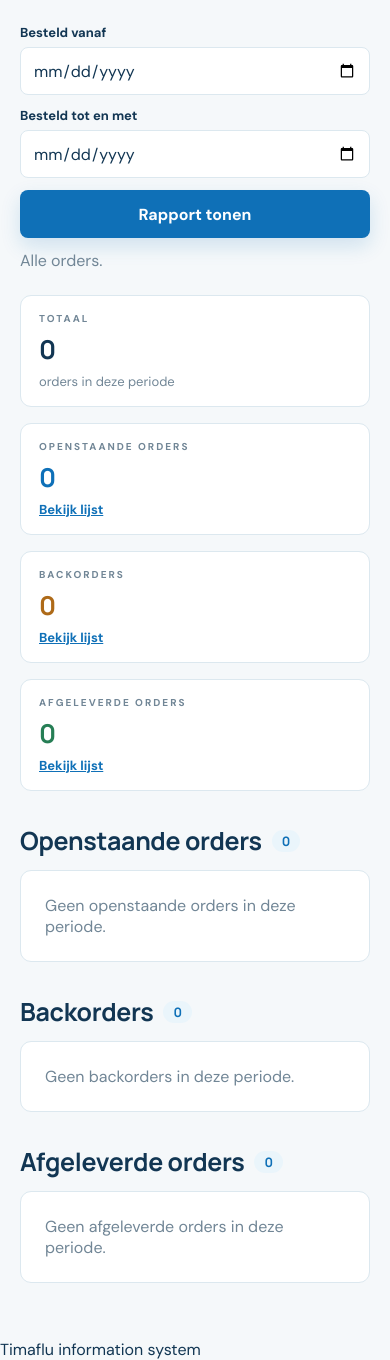
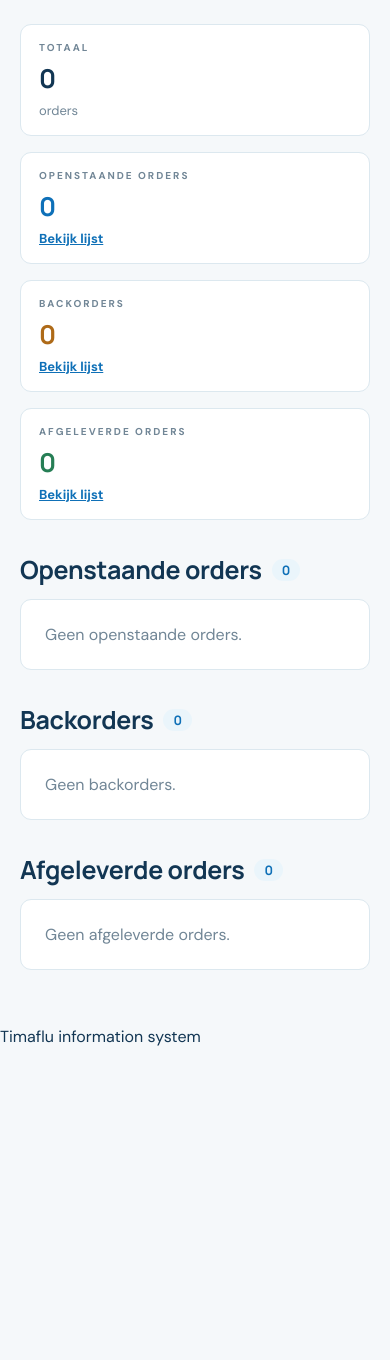
Before and after one commit to ViktorQorri/Project-Timaflu, a Flask app: page /reports in a window 390 px wide. Shown: the part 377-1737 px from the top of the page. After the commit the page ends 1423 px from the top, so only its background shows below. Run offline with Flask 3, Linux system fonts and the light colour scheme; data that the repository does not hold is empty.

Commit message:
Align order status report with case scope; remove unsupported period filter

```diff
--- a/code/backend/repositories/order_status_report_repository.py
+++ b/code/backend/repositories/order_status_report_repository.py
@@ -1,29 +1,19 @@
-"""Customer orders with their current status, for the management report."""
+"""Read existing orders and their current status for the order report."""
 
 
 class OrderStatusReportRepository:
     def __init__(self, connection):
         self.connection = connection
 
-    def list_orders(self, date_from, date_to):
-        """Return orders placed in the period, newest first.
-
-        A None bound means no limit on that side. date_to includes the whole day.
-        LEFT JOIN keeps orders that have no order lines yet.
-        """
+    def list_orders(self):
+        """Return all orders and their customer and delivery information."""
         query = """
             SELECT b.bestelling_id, k.bedrijfsnaam, b.besteld_op,
-                   b.gewenste_leverdatum, b.dagdeel, b.spoed, b.status_naam,
-                   COUNT(r.product_id) AS aantal_regels
+                   b.gewenste_leverdatum, b.dagdeel, b.spoed, b.status_naam
             FROM Bestelling AS b
             JOIN Klant AS k ON k.klant_id = b.klant_id
-            LEFT JOIN Bestelregel AS r ON r.bestelling_id = b.bestelling_id
-            WHERE (%s IS NULL OR b.besteld_op >= %s)
-              AND (%s IS NULL OR b.besteld_op < %s + INTERVAL 1 DAY)
-            GROUP BY b.bestelling_id, k.bedrijfsnaam, b.besteld_op,
-                     b.gewenste_leverdatum, b.dagdeel, b.spoed, b.status_naam
             ORDER BY b.besteld_op DESC, b.bestelling_id DESC
         """
         with self.connection.cursor(dictionary=True) as cursor:
-            cursor.execute(query, (date_from, date_from, date_to, date_to))
+            cursor.execute(query)
             return cursor.fetchall()
--- a/code/backend/routes/reports.py
+++ b/code/backend/routes/reports.py
@@ -1,4 +1,4 @@
-from flask import Blueprint, render_template, request
+from flask import Blueprint, render_template
 
 from db import get_connection
 from repositories.order_status_report_repository import OrderStatusReportRepository
@@ -9,10 +9,6 @@ reports = Blueprint("reports", __name__)
 
 @reports.get("/reports")
 def index():
-    """Show the reports page with the order status report."""
+    """Show current order statuses; no unsupported period-based reporting rules."""
     service = OrderStatusReportService(OrderStatusReportRepository(get_connection()))
-    report = service.report(
-        request.args.get("from", "", type=str),
-        request.args.get("to", "", type=str),
-    )
-    return render_template("reports.html", report=report)
+    return render_template("reports.html", report=service.report())
--- a/code/backend/services/order_status_report_service.py
+++ b/code/backend/services/order_status_report_service.py
@@ -1,14 +1,8 @@
-"""Group customer orders by status for the management report."""
-
-from datetime import date
-
-from domain.errors import DomainError
+"""Group existing orders by their stored order status for reporting."""
 
 BACKORDER = "backorder"
 DELIVERED = "afgeleverd"
 
-# Report groups in display order. Every status that is not backorder or delivered
-# (including orders without a status yet) still has to be handled, so it counts as open.
 GROUPS = (
     ("open", "Openstaande orders"),
     ("backorder", "Backorders"),
@@ -20,25 +14,12 @@ class OrderStatusReportService:
     def __init__(self, repository):
         self.repository = repository
 
-    def report(self, date_from, date_to):
-        """Return the orders of the period split into open, backorder and delivered.
-
-        Args:
-            date_from: First order date as 'YYYY-MM-DD', or empty for no lower bound.
-            date_to: Last order date as 'YYYY-MM-DD', or empty for no upper bound.
-        """
-        date_from = self._parse_date(date_from, "Vanaf")
-        date_to = self._parse_date(date_to, "Tot en met")
-        if date_from and date_to and date_from > date_to:
-            raise DomainError("De begindatum moet op of voor de einddatum liggen.")
-
+    def report(self):
+        """Show all orders, without inventing additional statuses or business rules."""
         orders = {key: [] for key, _ in GROUPS}
-        for order in self.repository.list_orders(date_from, date_to):
+        for order in self.repository.list_orders():
             orders[self._group(order["status_naam"])].append(order)
-
         return {
-            "date_from": date_from,
-            "date_to": date_to,
             "total": sum(len(rows) for rows in orders.values()),
             "groups": [
                 {"key": key, "label": label, "orders": orders[key]}
@@ -53,13 +34,3 @@ class OrderStatusReportService:
         if status == DELIVERED:
             return "delivered"
         return "open"
-
-    @staticmethod
-    def _parse_date(value, label):
-        value = (value or "").strip()
-        if not value:
-            return None
-        try:
-            return date.fromisoformat(value)
-        except ValueError as error:
-            raise DomainError(f"{label}: vul een geldige datum in (jjjj-mm-dd).") from error
--- a/code/frontend/static/css/order-status-report.css
+++ b/code/frontend/static/css/order-status-report.css
@@ -21,62 +21,6 @@
 .order-report__subtitle {
   color: var(--color-text-muted);
   margin-top: 8px;
-}
-
-.order-report__filter {
-  display: flex;
-  flex-wrap: wrap;
-  align-items: flex-end;
-  gap: 12px 16px;
-  margin-bottom: 12px;
-}
-.order-report__field {
-  display: flex;
-  flex-direction: column;
-  gap: 6px;
-}
-.order-report__field label {
-  font-weight: 700;
-  font-size: 13px;
-}
-.order-report__field input {
-  height: 48px;
-  box-sizing: border-box;
-  padding: 0 12px;
-  border: 1px solid var(--color-line);
-  border-radius: var(--radius);
-  background: var(--color-surface);
-  color: var(--color-text);
-  font: inherit;
-}
-.order-report__field input:focus {
-  outline: none;
-  border-color: var(--color-primary);
-  box-shadow: 0 0 0 3px var(--color-primary-light);
-}
-.order-report__button {
-  height: 48px;
-  border: 0;
-  border-radius: var(--radius);
-  padding: 0 18px;
-  background: var(--color-primary);
-  color: var(--color-surface);
-  box-shadow: var(--shadow-primary);
-  cursor: pointer;
-  font: inherit;
-  font-weight: 700;
-}
-.order-report__button:hover {
-  background: var(--color-primary-dark);
-}
-.order-report__reset {
-  align-self: center;
-  color: var(--color-primary);
-  font-weight: 700;
-}
-.order-report__period {
-  color: var(--color-text-muted);
-  margin-bottom: 24px;
 }
 
 .order-report__kpis {
@@ -210,8 +154,6 @@ a.order-report__kpi-note {
 }
 @media (max-width: 760px) {
   .order-report { padding: 24px 20px; }
-  .order-report__field,
-  .order-report__button { width: 100%; }
 }
 @media (max-width: 430px) {
   .order-report__kpis { grid-template-columns: 1fr; }
--- a/code/frontend/templates/reports.html
+++ b/code/frontend/templates/reports.html
@@ -10,38 +10,11 @@
       <p class="order-report__subtitle">Openstaande orders, backorders en afgeleverde orders op basis van de huidige orderstatus.</p>
     </header>
 
-    <form method="get" action="{{ url_for('reports.index') }}" class="order-report__filter">
-      <div class="order-report__field">
-        <label for="report-from">Besteld vanaf</label>
-        <input id="report-from" name="from" type="date" value="{{ report.date_from or '' }}">
-      </div>
-      <div class="order-report__field">
-        <label for="report-to">Besteld tot en met</label>
-        <input id="report-to" name="to" type="date" value="{{ report.date_to or '' }}">
-      </div>
-      <button type="submit" class="order-report__button">Rapport tonen</button>
-      {% if report.date_from or report.date_to %}
-        <a class="order-report__reset" href="{{ url_for('reports.index') }}">Alle orders tonen</a>
-      {% endif %}
-    </form>
-
-    <p class="order-report__period">
-      {% if report.date_from and report.date_to %}
-        Orders besteld van {{ report.date_from.strftime('%d-%m-%Y') }} tot en met {{ report.date_to.strftime('%d-%m-%Y') }}.
-      {% elif report.date_from %}
-        Orders besteld vanaf {{ report.date_from.strftime('%d-%m-%Y') }}.
-      {% elif report.date_to %}
-        Orders besteld tot en met {{ report.date_to.strftime('%d-%m-%Y') }}.
-      {% else %}
-        Alle orders.
-      {% endif %}
-    </p>
-
     <ul class="order-report__kpis" aria-label="Aantal orders per status">
       <li class="order-report__kpi">
         <span class="order-report__kpi-label">Totaal</span>
         <span class="order-report__kpi-value">{{ report.total }}</span>
-        <span class="order-report__kpi-note">orders in deze periode</span>
+        <span class="order-report__kpi-note">orders</span>
       </li>
       {% for group in report.groups %}
         <li class="order-report__kpi order-report__kpi--{{ group.key }}">
@@ -66,7 +39,6 @@
                   <th scope="col">Besteld op</th>
                   <th scope="col">Gewenste levering</th>
                   <th scope="col">Status</th>
-                  <th scope="col" class="order-report__number">Orderregels</th>
                 </tr>
               </thead>
               <tbody>
@@ -84,14 +56,13 @@
                         {{ order.status_naam|capitalize if order.status_naam else 'Nog geen status' }}
                       </span>
                     </td>
-                    <td class="order-report__number">{{ order.aantal_regels }}</td>
                   </tr>
                 {% endfor %}
               </tbody>
             </table>
           </div>
         {% else %}
-          <p class="order-report__empty" role="status">Geen {{ group.label|lower }} in deze periode.</p>
+          <p class="order-report__empty" role="status">Geen {{ group.label|lower }}.</p>
         {% endif %}
       </section>
     {% endfor %}
```
Also changed, not shown: code/backend/test_order_status_report.py (+19 -34 lines), code/database/queries.sql (+4 -12 lines).
